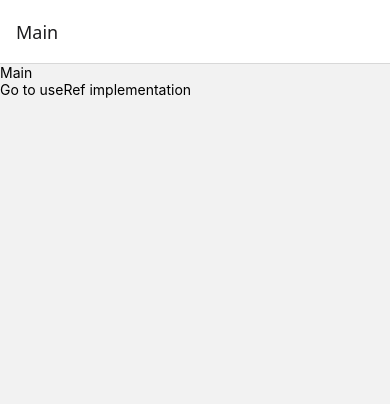
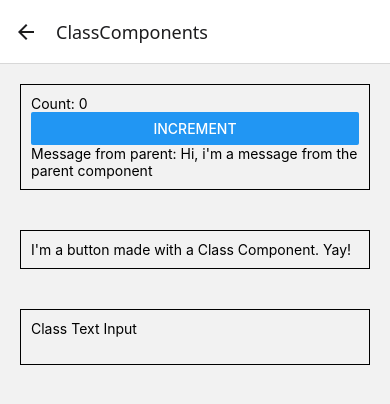
Before and after one commit to JesusERG/ReactNativePractices, a React Native app: screen /ClassComponents in a window 390 px wide. Shown: the top 404 px of the page. Built offline with nearby package versions, Linux system fonts and the light colour scheme.

Commit message:
ClassComponent Implementation

```diff
--- /dev/null
+++ b/src/ClassComponents/ClassCounter.tsx
@@ -0,0 +1,38 @@
+import React, { PureComponent } from 'react';
+import { View, Text, Button } from 'react-native';
+
+interface State {
+  count: number;
+}
+
+interface Props {
+  message: string;
+}
+
+class ClassCounter extends PureComponent<Props, State> {
+  constructor(props: any) {
+    super(props);
+    this.state = {
+      count: 0,
+    };
+  }
+
+  incrementCount = () => {
+    this.setState(prevState => ({
+      count: prevState.count + 1,
+      // count: 10,
+    }));
+  };
+
+  render() {
+    return (
+      <View>
+        <Text>Count: {this.state.count}</Text>
+        <Button title="Increment" onPress={this.incrementCount} />
+        <Text>Message from parent: {this.props.message}</Text>
+      </View>
+    );
+  }
+}
+
+export default ClassCounter;
--- /dev/null
+++ b/src/ClassComponents/ClassNavigationButton.tsx
@@ -0,0 +1,29 @@
+import React, { Component } from 'react';
+import { Text, Pressable, Alert } from 'react-native';
+
+interface NavigationButtonProps {
+  screenName: string;
+  btnName: string;
+  navigation?: any;
+  // redirectScreen?: string;
+}
+
+class ClassNavigationButton extends Component<NavigationButtonProps> {
+  constructor(props: any) {
+    super(props);
+    // this.props.navigation.navigate(this.props.screenName);
+  }
+  render() {
+    return (
+      <Pressable
+        onPress={() => {
+          Alert.alert('I was pressed');
+        }}
+      >
+        <Text>{this.props.btnName}</Text>
+      </Pressable>
+    );
+  }
+}
+
+export default ClassNavigationButton;
--- /dev/null
+++ b/src/ClassComponents/ClassTextInput.tsx
@@ -0,0 +1,54 @@
+import React, { Component } from 'react';
+import { View, TextInput, Text } from 'react-native';
+
+interface Props {
+  txt: string;
+  placeholder?: string;
+  keyboardType?: 'default' | 'email-address' | 'phone-pad';
+  secureTextEntry?: boolean;
+  autoComplete?: 'off' | 'email' | 'new-password' | 'username';
+  autoCapitalize?: 'none' | 'sentences';
+  autoCorrect?: boolean;
+  value?: string;
+  onChangeText?: (text: string) => void;
+  error?: string;
+}
+
+class ClassTextInput extends Component<Props> {
+  constructor(props: any) {
+    super(props);
+  }
+
+  render() {
+    const {
+      txt,
+      placeholder,
+      keyboardType,
+      secureTextEntry,
+      autoComplete,
+      autoCapitalize,
+      autoCorrect,
+      value,
+      onChangeText,
+      error,
+    } = this.props;
+    return (
+      <View>
+        <Text>{txt}</Text>
+        <TextInput
+          placeholder={placeholder}
+          keyboardType={keyboardType}
+          secureTextEntry={secureTextEntry}
+          autoComplete={autoComplete}
+          autoCapitalize={autoCapitalize}
+          autoCorrect={autoCorrect}
+          value={value}
+          onChangeText={onChangeText}
+        />
+        {error && <Text style={{ color: 'red' }}>{error}</Text>}
+      </View>
+    );
+  }
+}
+
+export default ClassTextInput;
--- a/src/navigation/DynamicStackNavigation.tsx
+++ b/src/navigation/DynamicStackNavigation.tsx
@@ -1,6 +1,7 @@
 import { createNativeStackNavigator } from '@react-navigation/native-stack';
 import Main from '../screens/Main';
 import useRefImplementation from '../screens/UseRefImplementation';
+import ClassComponentImplementation from '../screens/ClassComponentImplementation';
 
 const Stack = createNativeStackNavigator();
 
@@ -9,6 +10,10 @@ const DynamicStackNavigation = () => {
     <Stack.Navigator initialRouteName="Main">
       <Stack.Screen name="Main" component={Main} />
       <Stack.Screen name="useRef" component={useRefImplementation} />
+      <Stack.Screen
+        name="ClassComponents"
+        component={ClassComponentImplementation}
+      />
     </Stack.Navigator>
   );
 };
--- /dev/null
+++ b/src/screens/ClassComponentImplementation.tsx
@@ -0,0 +1,35 @@
+import ClassCounter from '../ClassComponents/ClassCounter';
+import ClassNavigationButton from '../ClassComponents/ClassNavigationButton';
+import { SafeAreaView, StyleSheet, View } from 'react-native';
+import ClassTextInput from '../ClassComponents/ClassTextInput';
+// import { withNavigation } from 'react-navigation';
+
+const ClassComponentImplementation = () => {
+  return (
+    <SafeAreaView>
+      <View style={styles.separator}>
+        <ClassCounter message="Hi, i'm a message from the parent component" />
+      </View>
+      <View style={styles.separator}>
+        <ClassNavigationButton
+          screenName="Hi"
+          btnName="I'm a button made with a Class Component. Yay!"
+          // navigation="placeholder"
+        />
+      </View>
+      <View style={styles.separator}>
+        <ClassTextInput txt="Class Text Input" />
+      </View>
+    </SafeAreaView>
+  );
+};
+
+const styles = StyleSheet.create({
+  separator: {
+    margin: 20,
+    padding: 10,
+    borderWidth: 1,
+  },
+});
+
+export default ClassComponentImplementation;
--- a/src/screens/Main.tsx
+++ b/src/screens/Main.tsx
@@ -1,4 +1,4 @@
-import { SafeAreaView, Pressable, Text } from 'react-native';
+import { SafeAreaView, Pressable, Text, Button } from 'react-native';
 import { useNavigation } from '@react-navigation/native';
 
 const Main = () => {
@@ -14,6 +14,13 @@ const Main = () => {
       >
         <Text>Go to useRef implementation</Text>
       </Pressable>
+
+      <Button
+        title="Go to class components"
+        onPress={() => {
+          navigation.navigate('ClassComponents' as never);
+        }}
+      />
     </SafeAreaView>
   );
 };
```
